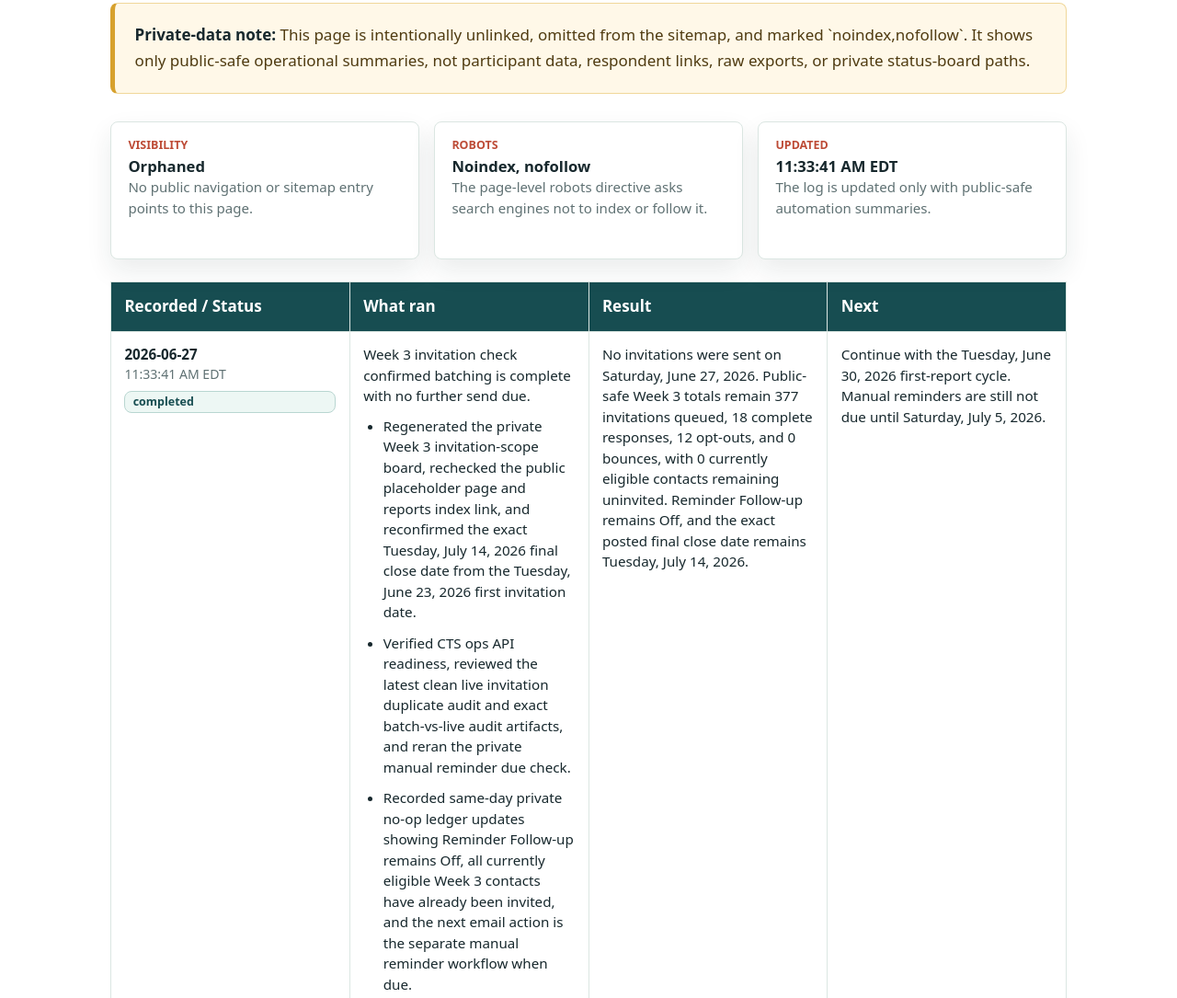
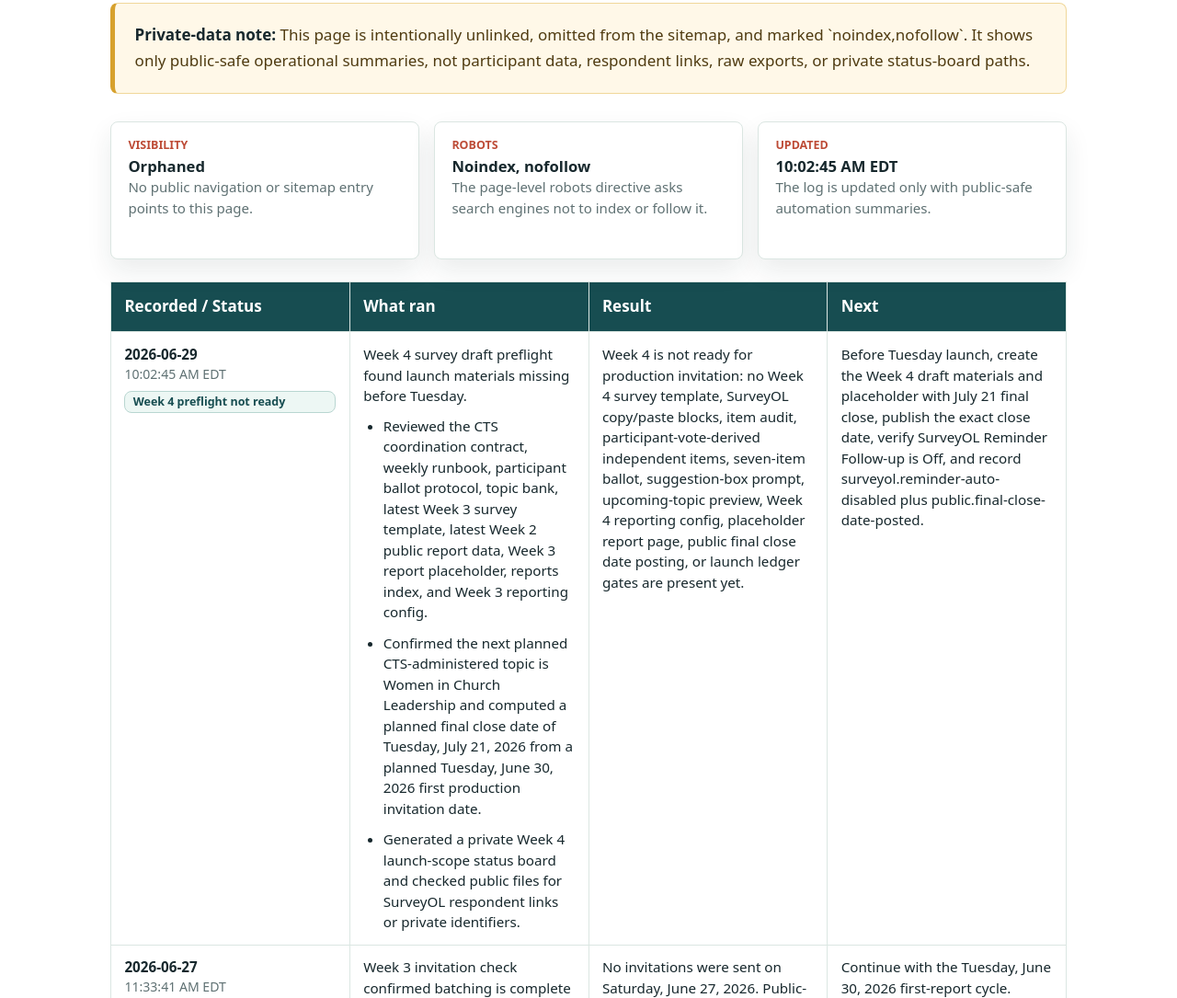
Before and after one commit to philstilwell/cts, a website: page automation-daily-log/index.html in a window 1280 px wide. Shown: the part 444-1529 px from the top of the page at 92% size. Drawn offline with Linux system fonts and the light colour scheme.

Commit message:
Log Week 4 survey preflight blockers

```diff
--- a/automation-daily-log/index.html
+++ b/automation-daily-log/index.html
@@ -66,7 +66,7 @@
     </div>
     <div class="status-card">
       <span>Updated</span>
-      <strong>11:33:41 AM EDT</strong>
+      <strong>10:02:45 AM EDT</strong>
       <p>The log is updated only with public-safe automation summaries.</p>
     </div>
   </div>
@@ -82,6 +82,17 @@
         </tr>
       </thead>
       <tbody>
+      <tr>
+        <td><div class="recorded-status"><time datetime="2026-06-29T10:02:45-04:00"><span class="recorded-date">2026-06-29</span><span class="recorded-time">10:02:45 AM EDT</span></time>
+<span class="log-status">Week 4 preflight not ready</span></div></td>
+        <td>Week 4 survey draft preflight found launch materials missing before Tuesday.<ul>
+        <li>Reviewed the CTS coordination contract, weekly runbook, participant ballot protocol, topic bank, latest Week 3 survey template, latest Week 2 public report data, Week 3 report placeholder, reports index, and Week 3 reporting config.</li>
+        <li>Confirmed the next planned CTS-administered topic is Women in Church Leadership and computed a planned final close date of Tuesday, July 21, 2026 from a planned Tuesday, June 30, 2026 first production invitation date.</li>
+        <li>Generated a private Week 4 launch-scope status board and checked public files for SurveyOL respondent links or private identifiers.</li>
+      </ul></td>
+        <td>Week 4 is not ready for production invitation: no Week 4 survey template, SurveyOL copy/paste blocks, item audit, participant-vote-derived independent items, seven-item ballot, suggestion-box prompt, upcoming-topic preview, Week 4 reporting config, placeholder report page, public final close date posting, or launch ledger gates are present yet.</td>
+        <td>Before Tuesday launch, create the Week 4 draft materials and placeholder with July 21 final close, publish the exact close date, verify SurveyOL Reminder Follow-up is Off, and record surveyol.reminder-auto-disabled plus public.final-close-date-posted.</td>
+      </tr>
       <tr>
         <td><div class="recorded-status"><time datetime="2026-06-27T11:33:41-04:00"><span class="recorded-date">2026-06-27</span><span class="recorded-time">11:33:41 AM EDT</span></time>
 <span class="log-status">completed</span></div></td>
```
Also changed, not shown: data/public/automation-daily-log.json (+16 -2 lines).
